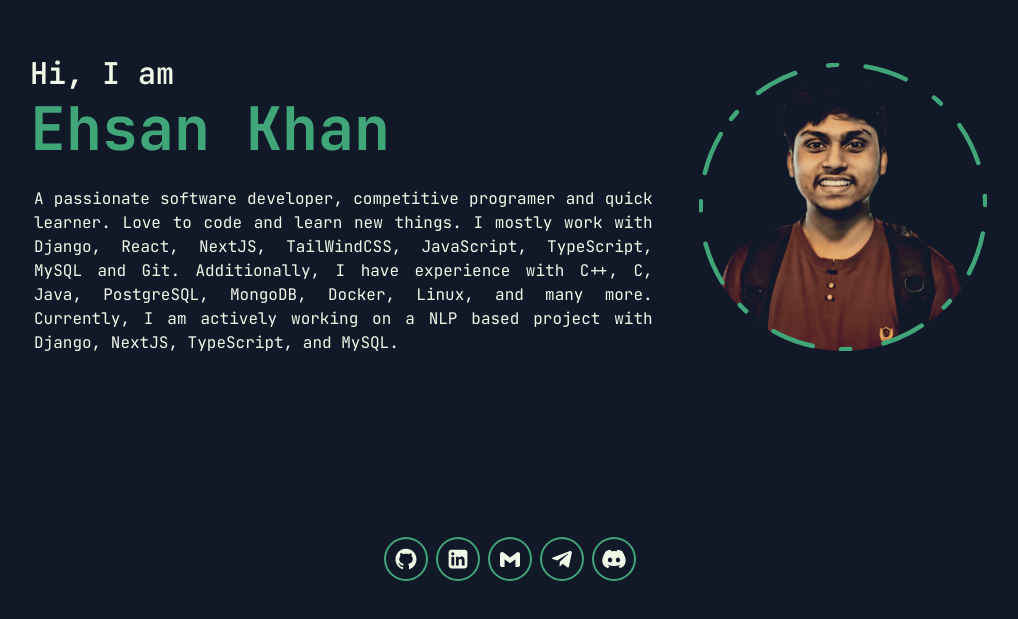
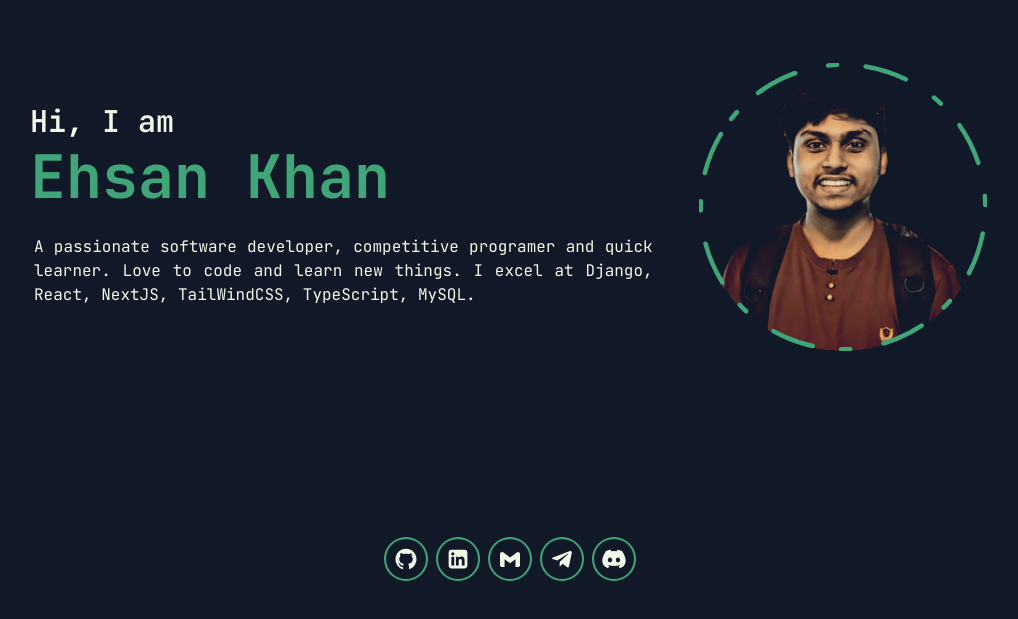
Before and after one commit to ehsan18t/ehsan-pages, a Next.js app: page / in a window 1280 px wide. Shown: the part 173-792 px from the top of the page, without its empty margins (130-1148 px from the left). Built offline with nearby package versions, Linux system fonts and the light colour scheme.

Commit message:
simplified about

```diff
--- a/src/data/index.ts
+++ b/src/data/index.ts
@@ -1,7 +1,7 @@
 const info = {
   name: "Ehsan Khan",
   title: "Software Developer, Competitive Programmer",
-  description: `A passionate software developer, competitive programer and quick learner. Love to code and learn new things. I mostly work with Django, React, NextJS, TailWindCSS, JavaScript, TypeScript, MySQL and Git. Additionally, I have experience with C++, C, Java, PostgreSQL, MongoDB, Docker, Linux, and many more. Currently, I am actively working on a NLP based project with Django, NextJS, TypeScript, and MySQL.`,
+  description: `A passionate software developer, competitive programer and quick learner. Love to code and learn new things. I excel at Django, React, NextJS, TailWindCSS, TypeScript, MySQL.`,
   socials: {
     github: "ehsan18t",
     linkedin: "ehsan18t",
```
